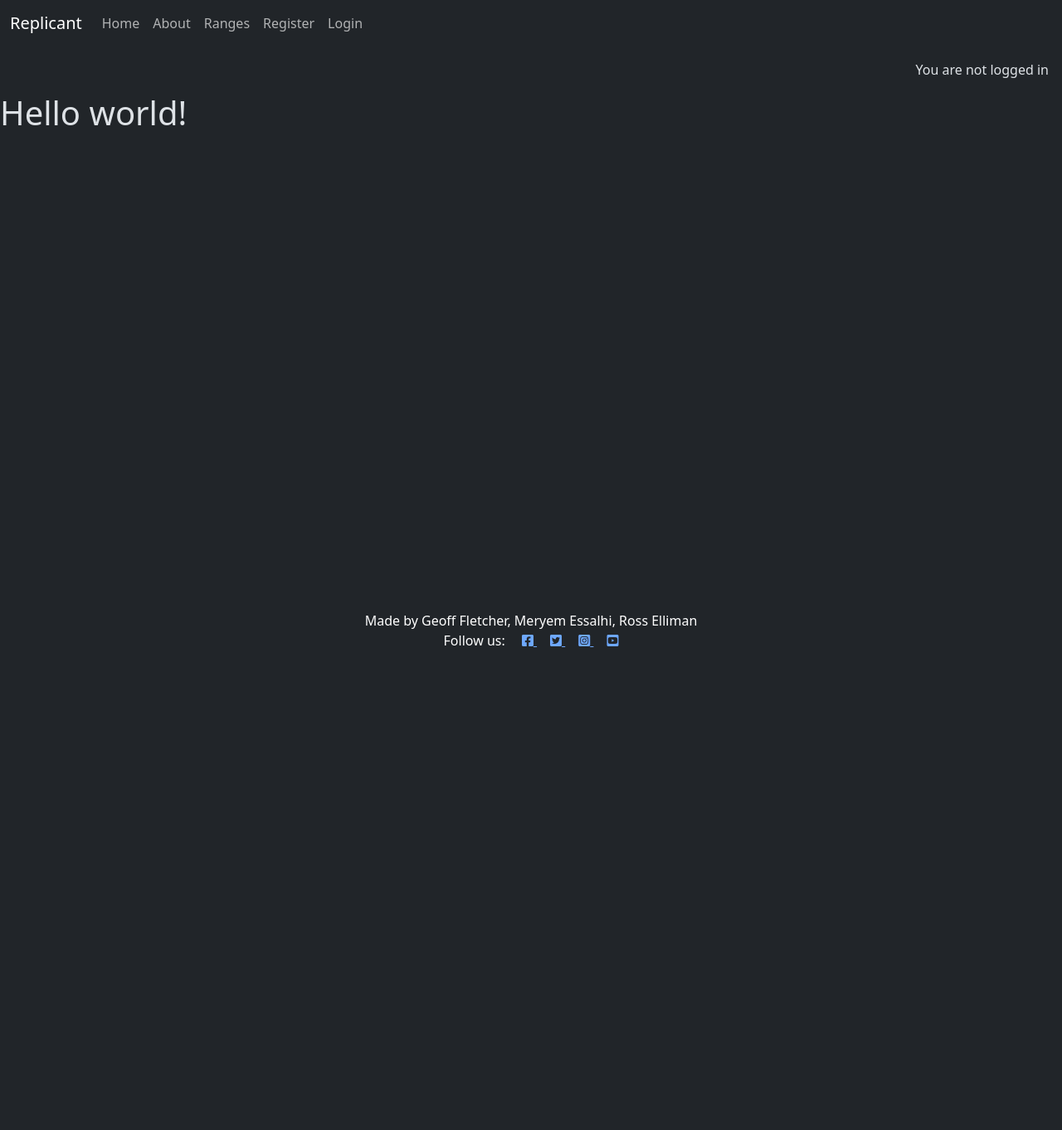
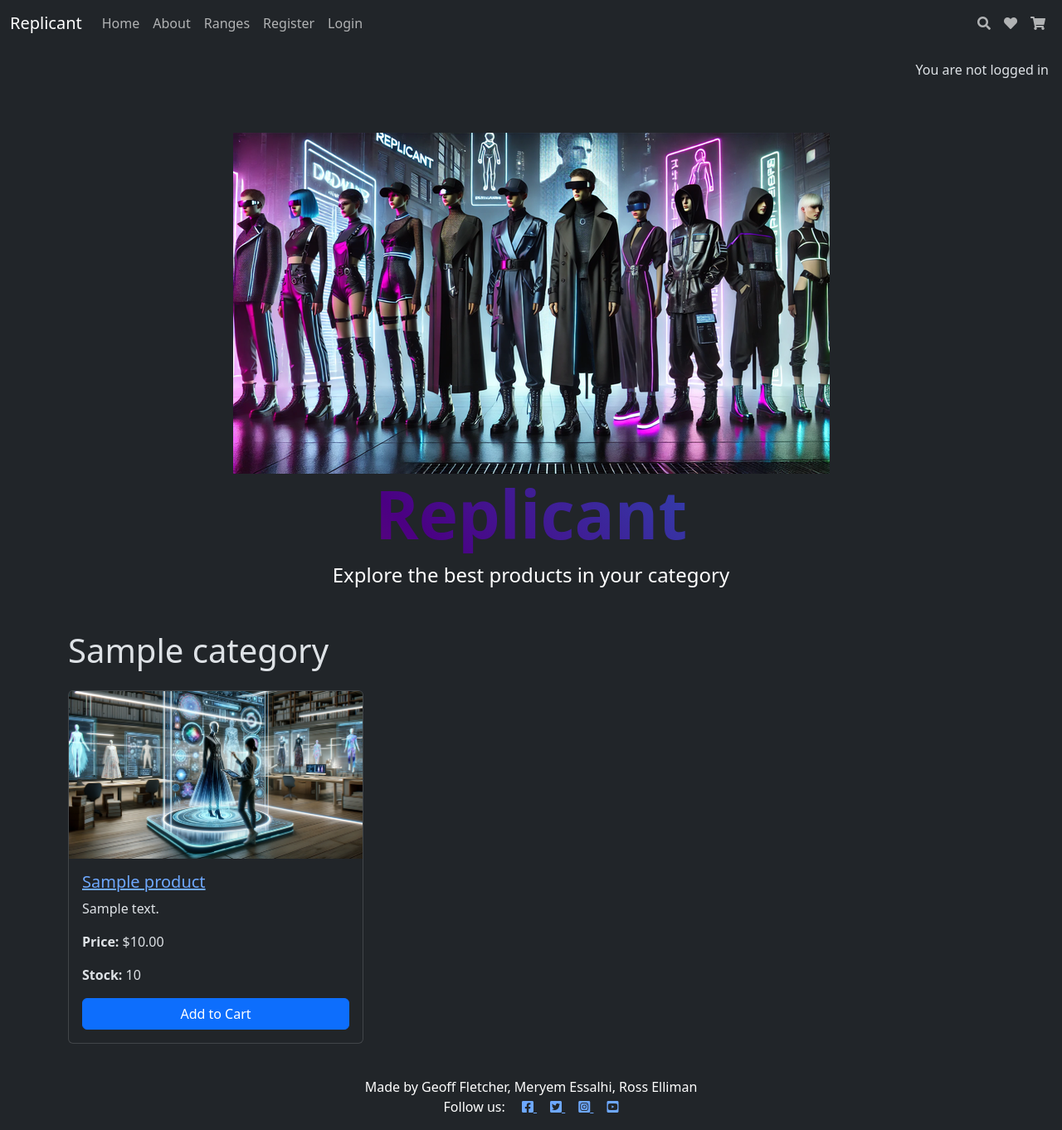
Before and after one commit to Russlyman/e-commerce, a Django app: template shop/templates/shop/index.html in a window 1280 px wide. Shown: the whole page at 83% size. Before the commit the page ends 780 px from the top, so only its background shows below. Run offline with Django 4.2, Linux system fonts and the light colour scheme; the template is opened without the code that fills it: values that come from a table or form of the project are taken from there, others are empty; tables that the repository leaves empty hold one stand-in row (values such as "Sample post").

Commit message:
Added hero section,add product category view

```diff
--- a/shop/templates/shop/index.html
+++ b/shop/templates/shop/index.html
@@ -1,5 +1,42 @@
 {% extends "base.html" %}
+{% load static %}
 
 {% block content %}
-<h1>Hello world!</h1>
+<!-- Hero Section -->
+<div class="hero bg-dark text-white text-center py-5" >
+    <img src="{% static 'images/hero.png' %}" class="img-fluid" alt="Hero Image">
+    <div class="container">
+        <h1 class="display-4">Replicant</h1>
+        <p class="lead">Explore the best products in your category</p>
+    </div>
+</div>
+<!-- Category Section -->
+<div class="container mt-5">
+
+    <h1 class="mb-4">{{ category.name }}</h1>
+    {% if products %}
+        <div class="row">
+        {% for product in products %}
+            <div class="col-md-4 mb-4">
+                <div class="card">
+                    <img src="{% static 'images/cat.png' %}" class="card-img-top" alt="{{ product.name }}">
+                    <div class="card-body d-flex flex-column">
+                        <a href="{% url 'shop:product' product.id %}" class="">
+                            <h5 class="card-title">{{ product.name }}</h5>
+                        </a>
+                        <p class="card-text">{{ product.description }}</p>
+                        <p><strong>Price:</strong> ${{ product.price }}</p>
+                        <p><strong>Stock:</strong> {{ product.stock }}</p>
+                        <a href="#" class="btn btn-primary">Add to Cart</a>
+                    </div>
+                </div>
+            </div>
+        {% endfor %}
+        </div>
+    {% else %}
+        <p>No products found in this category.</p>
+    {% endif %}
+
+</div>
+
 {% endblock content %}
--- a/shop/urls.py
+++ b/shop/urls.py
@@ -3,5 +3,6 @@
 
 urlpatterns = [
     path("", views.index, name="home"),
+    path('category/<int:category_id>/', views.item_category, name='item_category'),
     path("item/<int:product_id>", views.product, name="product"),
 ]
--- a/static/css/style.css
+++ b/static/css/style.css
@@ -1 +1,45 @@
 /* Custom CSS Here! */
+
+/* Hero Section */
+.hero {
+    position: relative;
+    background-size: cover;
+    background-position: center;
+    height: 600px;
+}
+
+.hero .hero-content {
+    position: absolute;
+    top: 50%;
+    left: 50%;
+    transform: translate(-50%, -50%);
+    text-align: center;
+    color: white;
+}
+
+.hero h1 {
+
+    font-size: 5rem;
+    font-weight: bold;
+    background: linear-gradient(45deg, #ff6a00, #ee0979, #ff6347, #4b0082, #00bfff); /* Rainbow gradient */
+    background-size: 400% 400%;
+    animation: rainbow 5s ease infinite; /* Animation for the rainbow effect */
+    -webkit-background-clip: text;
+    color: transparent;
+}
+
+.hero p {
+    font-size: 1.5rem;
+}
+
+@keyframes rainbow {
+    0% {
+        background-position: 0% 50%;
+    }
+    50% {
+        background-position: 100% 50%;
+    }
+    100% {
+        background-position: 0% 50%;
+    }
+}
--- a/templates/base.html
+++ b/templates/base.html
@@ -75,6 +75,25 @@
                     {% endif %}
 
                 </ul>
+
+                <ul class="navbar-nav ms-auto mb-2 mb-lg-0">
+                    <li class="nav-item">
+                        <a class="nav-link" href="#">
+                            <i class="fas fa-search"></i>
+                        </a>
+                    </li>
+                    <li class="nav-item">
+                        <a class="nav-link" href="#">
+                            <i class="fas fa-heart"></i>
+                        </a>
+                    </li>
+                    <li class="nav-item">
+                        <a class="nav-link" href="#">
+                            <i class="fas fa-shopping-cart"></i>
+                        </a>
+                    </li>
+
+                </ul>
             </div>
         </div>
     </nav>
```
Also changed, not shown: shop/views.py (+9 -0 lines), static/images/cat.png (added), static/images/hero.png (added).
